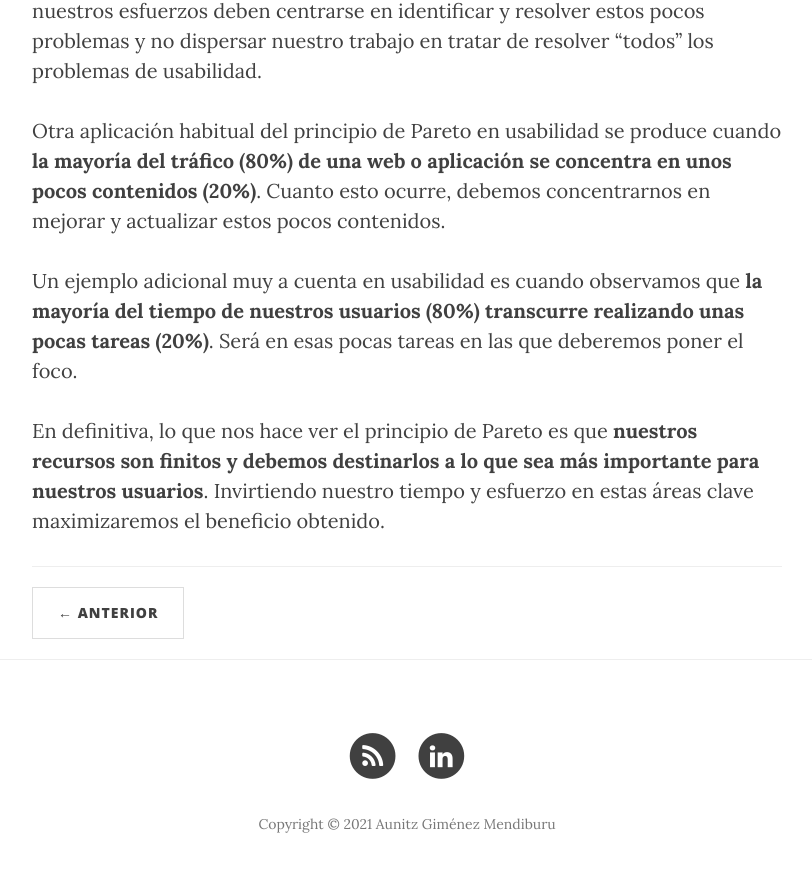
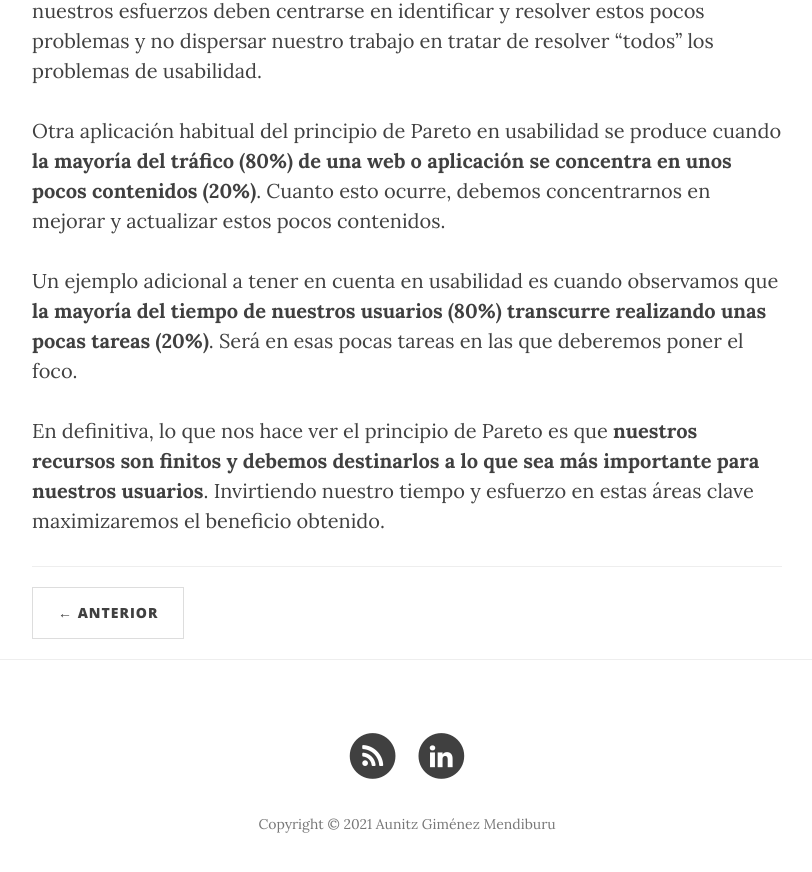
Before and after one commit to aunitz/beta, a Jekyll site: the page built from _posts/2021-04-11-principio-de-pareto.markdown, in a window 1280 px wide and 900 px high, scrolled down 1637 px. Shown: the top 872 px of the window, without its empty margins (233-1045 px from the left). Built offline with Jekyll 4.4.1, drawn with Linux system fonts in a browser that asks for light colours; nearby versions of some CDN libraries.

Commit message:
refactor: correcciones gramaticales

```diff
--- a/_posts/2021-04-11-principio-de-pareto.markdown
+++ b/_posts/2021-04-11-principio-de-pareto.markdown
@@ -28,6 +28,6 @@
 
 <p>Otra aplicación habitual del principio de Pareto en usabilidad se produce cuando <strong>la mayoría del tráfico (80%) de una web o aplicación se concentra en unos pocos contenidos (20%)</strong>. Cuanto esto ocurre, debemos concentrarnos en mejorar y actualizar estos pocos contenidos.</p>
 
-<p>Un ejemplo adicional muy a cuenta en usabilidad es cuando observamos que <strong>la mayoría del tiempo de nuestros usuarios (80%) transcurre realizando unas pocas tareas (20%)</strong>. Será en esas pocas tareas en las que deberemos poner el foco.</p>
+<p>Un ejemplo adicional a tener en cuenta en usabilidad es cuando observamos que <strong>la mayoría del tiempo de nuestros usuarios (80%) transcurre realizando unas pocas tareas (20%)</strong>. Será en esas pocas tareas en las que deberemos poner el foco.</p>
 
 <p>En definitiva, lo que nos hace ver el principio de Pareto es que <strong>nuestros recursos son finitos y debemos destinarlos a lo que sea más importante para nuestros usuarios</strong>. Invirtiendo nuestro tiempo y esfuerzo en estas áreas clave maximizaremos el beneficio obtenido.</p>
```
